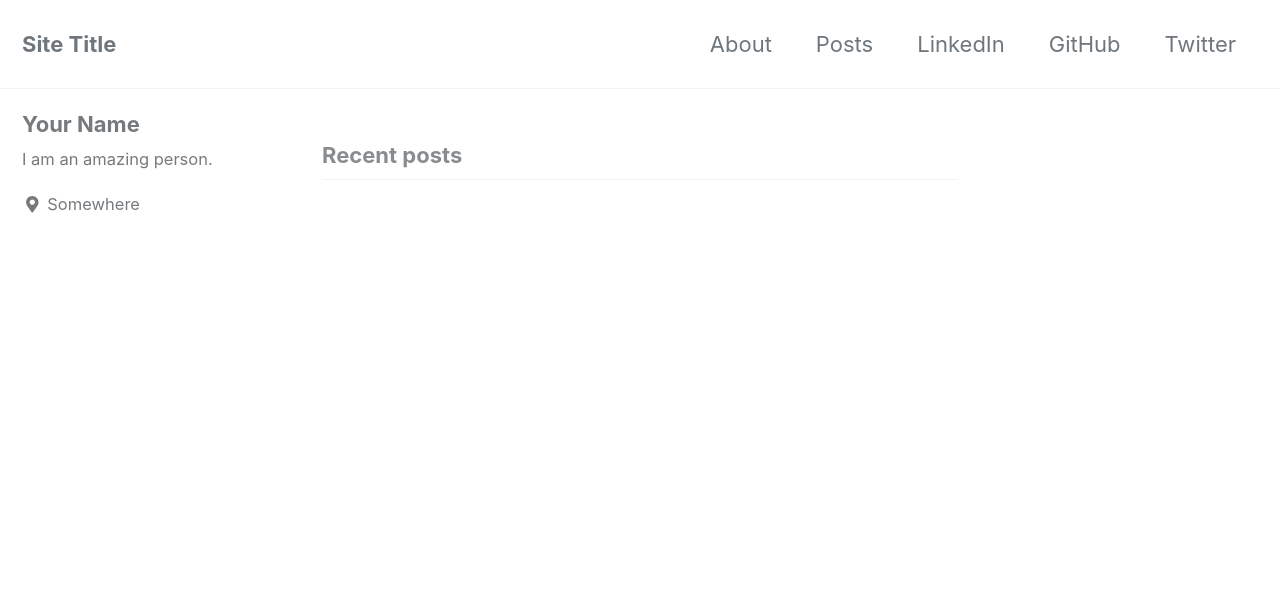
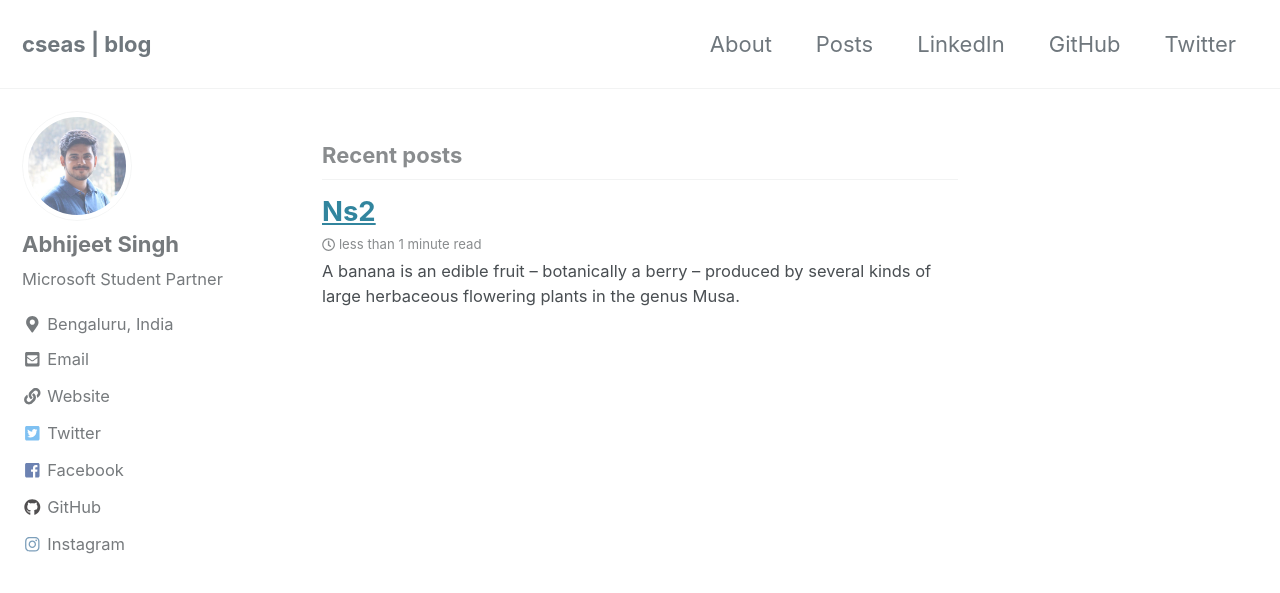
Before and after one commit to cseas/cseas.github.io, a Jekyll site: the page built from index.html, in a window 1280 px wide and 900 px high. Shown: the top 593 px of the window. Built offline with Jekyll 4.4.1, drawn with Linux system fonts in a browser that asks for light colours; cached includes are drawn as plain includes; nearby versions of some CDN libraries; the list of posts is cut into pages by our own code; some of the changed text lies outside the part shown.

Commit message:
Add bio links

```diff
--- a/_config.yml
+++ b/_config.yml
@@ -16,26 +16,26 @@ minimal_mistakes_skin    : "default" # "air", "aqua", "contrast", "dark", "dirt"
 
 # Site Settings
 locale                   : "en-US"
-title                    : "Site Title"
+title                    : "cseas | blog"
 title_separator          : "-"
-name                     : "Your Name"
-description              : "An amazing website."
-url                      : # the base hostname & protocol for your site e.g. "https://mmistakes.github.io"
+name                     : "Abhijeet Singh"
+description              : "Microsoft Student Partner"
+url                      : "https://cseas.github.io"
 baseurl                  : # the subpath of your site, e.g. "/blog"
-repository               : # GitHub username/repo-name e.g. "mmistakes/minimal-mistakes"
+repository               : "cseas/cseas.github.io"
 teaser                   : # path of fallback teaser image, e.g. "/assets/images/500x300.png"
 breadcrumbs              : true # false (default)
 words_per_minute         : 200
 comments:
-  provider               : # false (default), "disqus", "discourse", "facebook", "google-plus", "staticman", "staticman_v2" "custom"
+  provider               : "disqus" # "discourse" # "facebook", "google-plus", "staticman", "staticman_v2", "custom"
   disqus:
-    shortname            : # https://help.disqus.com/customer/portal/articles/466208-what-s-a-shortname-
+    shortname            : https://help.disqus.com/customer/portal/articles/466208-what-s-a-shortname-
   discourse:
-    server               : # https://meta.discourse.org/t/embedding-discourse-comments-via-javascript/31963 , e.g.: meta.discourse.org
+    server               : # https://meta.discourse.org/t/embedding-discourse-comments-via-javascript/31963 # e.g.: meta.discourse.org
   facebook:
     # https://developers.facebook.com/docs/plugins/comments
     appid                :
-    num_posts            : # 5 (default)
+    num_posts            : 5
     colorscheme          : # "light" (default), "dark"
 staticman:
   allowedFields          : # ['name', 'email', 'url', 'message']
@@ -101,43 +101,43 @@ analytics:
 
 # Site Author
 author:
-  name             : "Your Name"
-  avatar           : # path of avatar image, e.g. "/assets/images/bio-photo.jpg"
-  bio              : "I am an amazing person."
-  location         : "Somewhere"
+  name             : "Abhijeet Singh"
+  avatar           : "/assets/images/bio-photo.jpg"
+  bio              : "Microsoft Student Partner"
+  location         : "Bengaluru, India"
   email            :
   links:
     - label: "Email"
       icon: "fas fa-fw fa-envelope-square"
-      # url: mailto:your.name@email.com
+      url: mailto:contact.abhijeetsingh@gmail.com
     - label: "Website"
       icon: "fas fa-fw fa-link"
-      # url: "https://your-website.com"
+      url: "https://cseas.github.io"
     - label: "Twitter"
       icon: "fab fa-fw fa-twitter-square"
-      # url: "https://twitter.com/"
+      url: "https://twitter.com/cse_as"
     - label: "Facebook"
       icon: "fab fa-fw fa-facebook-square"
-      # url: "https://facebook.com/"
+      url: "https://facebook.com/thatniceman"
     - label: "GitHub"
       icon: "fab fa-fw fa-github"
-      # url: "https://github.com/"
+      url: "https://github.com/cseas"
     - label: "Instagram"
       icon: "fab fa-fw fa-instagram"
-      # url: "https://instagram.com/"
+      url: "https://instagram.com/abhijeeeeeeeet"
 
 # Site Footer
 footer:
   links:
     - label: "Twitter"
       icon: "fab fa-fw fa-twitter-square"
-      # url:
+      url:
     - label: "Facebook"
       icon: "fab fa-fw fa-facebook-square"
-      # url:
+      url:
     - label: "GitHub"
       icon: "fab fa-fw fa-github"
-      # url:
+      url:
     - label: "GitLab"
       icon: "fab fa-fw fa-gitlab"
       # url:
@@ -146,7 +146,7 @@ footer:
       # url:
     - label: "Instagram"
       icon: "fab fa-fw fa-instagram"
-      # url:
+      url:
 
 
 # Reading Files
@@ -287,6 +287,6 @@ defaults:
       layout: single
       author_profile: true
       read_time: true
-      comments: # true
+      comments: true
       share: true
       related: true
--- /dev/null
+++ b/_posts/2018-11-11-ns2.md
@@ -0,0 +1,22 @@
+---
+layout: posts
+author: Abhijeet Singh
+
+sidebar:
+  - title: "Title"
+    image: http://placehold.it/350x250
+    image_alt: "image"
+    text: "Some text here."
+  - title: "Another Title"
+    text: "More text here."
+
+---
+<!-- author is a custom variable -->
+A banana is an edible fruit – botanically a berry – produced by several kinds
+of large herbaceous flowering plants in the genus Musa.
+
+In some countries, bananas used for cooking may be called "plantains",
+distinguishing them from dessert bananas. The fruit is variable in size, color,
+and firmness, but is usually elongated and curved, with soft flesh rich in
+starch covered with a rind, which may be green, yellow, red, purple, or brown
+when ripe.
```
Also changed, not shown: assets/images/icons/browserconfig.xml (added, +9 -0 lines), Gemfile.lock, assets/images/bio-photo.jpg (added), assets/images/icons/android-chrome-192x192.png (added), assets/images/icons/android-chrome-512x512.png (added), assets/images/icons/apple-touch-icon.png (added), assets/images/icons/favicon-16x16.png (added), assets/images/icons/favicon-32x32.png (added), assets/images/icons/favicon.ico (added), assets/images/icons/mstile-150x150.png (added), assets/images/icons/safari-pinned-tab.svg (added), assets/images/icons/site.webmanifest (added).
